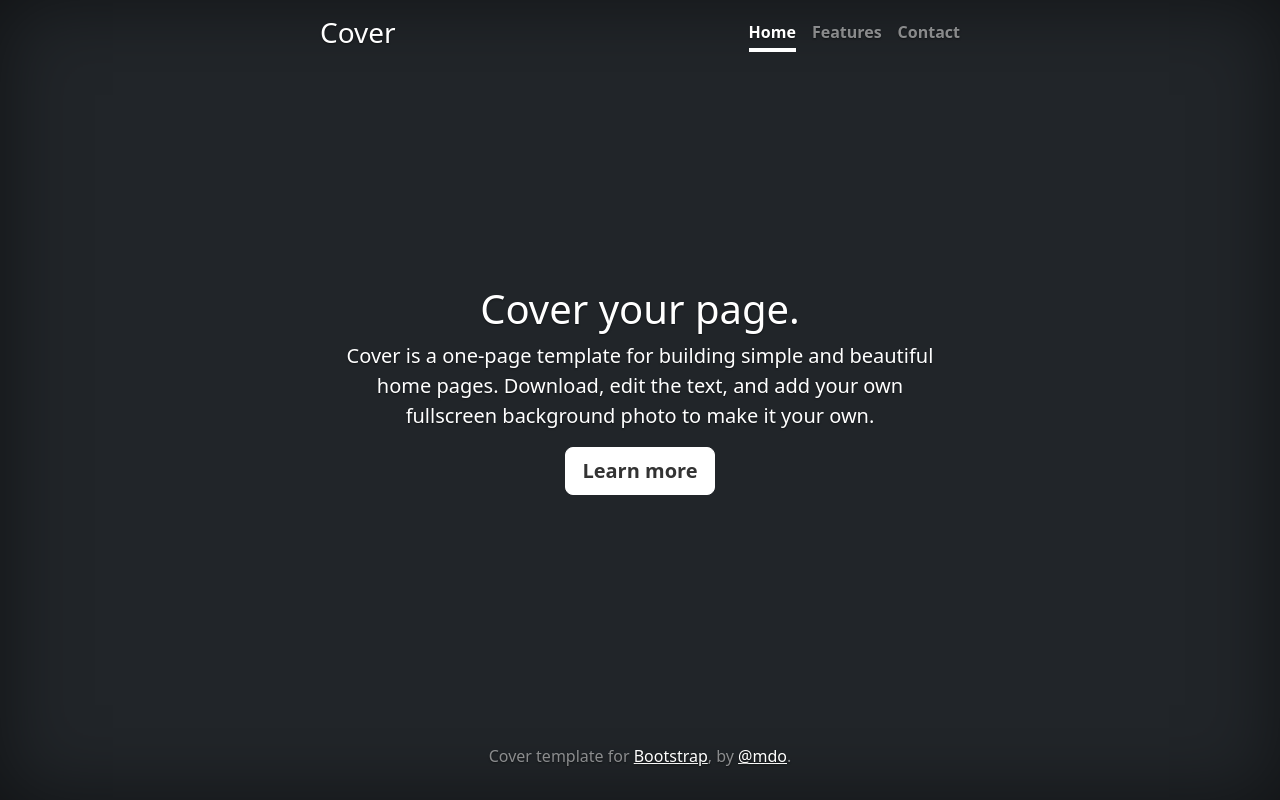
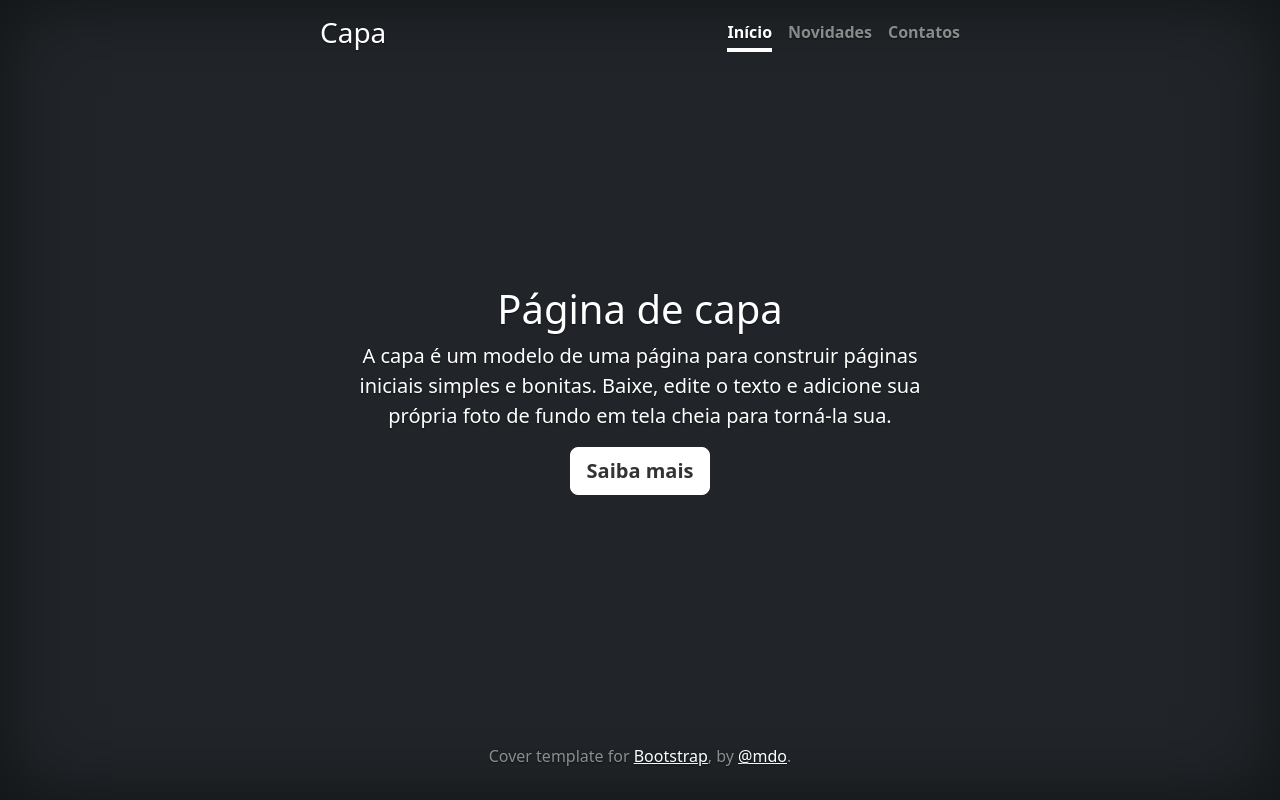
Before and after one commit to luczzy/portfolio-pessoal, a plain HTML site: page index.html in a window 1280 px wide. Drawn offline with nearby package versions, Linux system fonts and the light colour scheme.

Commit message:
Traduz texto do index

```diff
--- a/index.html
+++ b/index.html
@@ -40,20 +40,20 @@
 <div class="cover-container d-flex w-100 h-100 p-3 mx-auto flex-column">
   <header class="mb-auto">
     <div>
-      <h3 class="float-md-start mb-0">Cover</h3>
+      <h3 class="float-md-start mb-0">Capa</h3>
       <nav class="nav nav-masthead justify-content-center float-md-end">
-        <a class="nav-link active" aria-current="page" href="#">Home</a>
-        <a class="nav-link" href="#">Features</a>
-        <a class="nav-link" href="#">Contact</a>
+        <a class="nav-link active" aria-current="page" href="#">Início</a>
+        <a class="nav-link" href="#">Novidades</a>
+        <a class="nav-link" href="#">Contatos</a>
       </nav>
     </div>
   </header>
 
   <main class="px-3">
-    <h1>Cover your page.</h1>
-    <p class="lead">Cover is a one-page template for building simple and beautiful home pages. Download, edit the text, and add your own fullscreen background photo to make it your own.</p>
+    <h1>Página de capa</h1>
+    <p class="lead">A capa é um modelo de uma página para construir páginas iniciais simples e bonitas. Baixe, edite o texto e adicione sua própria foto de fundo em tela cheia para torná-la sua.</p>
     <p class="lead">
-      <a href="#" class="btn btn-lg btn-secondary fw-bold border-white bg-white">Learn more</a>
+      <a href="#" class="btn btn-lg btn-secondary fw-bold border-white bg-white">Saiba mais</a>
     </p>
   </main>
 
```
